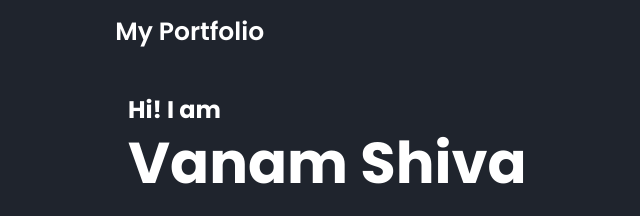
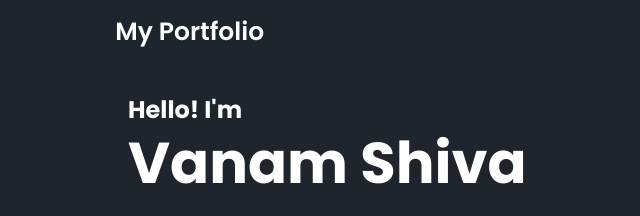
Before and after one commit to VANAM-SHIVA-KUMAR/Portfolio, a plain HTML site: page index.html in a window 1280 px wide. Shown: the top 216 px of the page, 0-640 px from the left. Drawn offline with nearby package versions, Linux system fonts and the light colour scheme.

Commit message:
Update index.html

```diff
--- a/index.html
+++ b/index.html
@@ -31,7 +31,7 @@
     <!-- HOME SECTION  -->
     <section class="home" id="home">
         <div class="home-content">
-            <h3>Hi! I am</h3>
+            <h3>Hello! I'm</h3>
             <h1>Vanam Shiva Kumar</h1>
             <h3>And I'm a <span class="multiple-text">AI Engineer</span></h3>
             <p> I am a Jr AI Engineer with more than 3+ years of experience in the field of AI, Computer Vision, NLP, Deep Learning, Data Science and Machine Learning.
```
